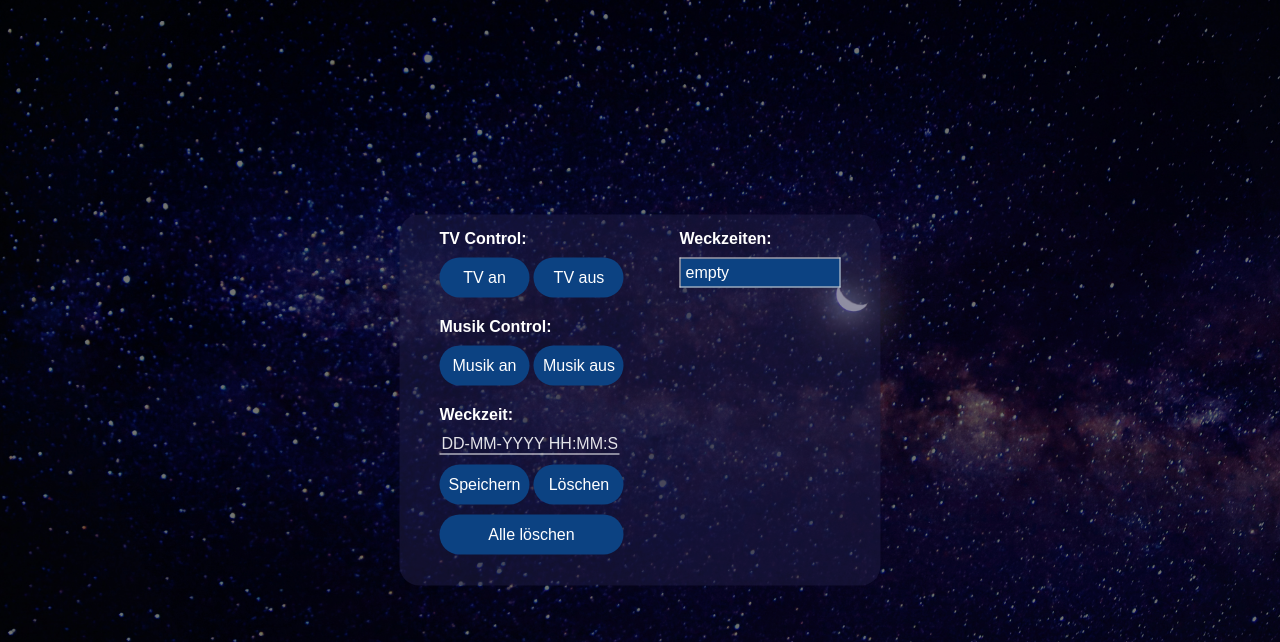
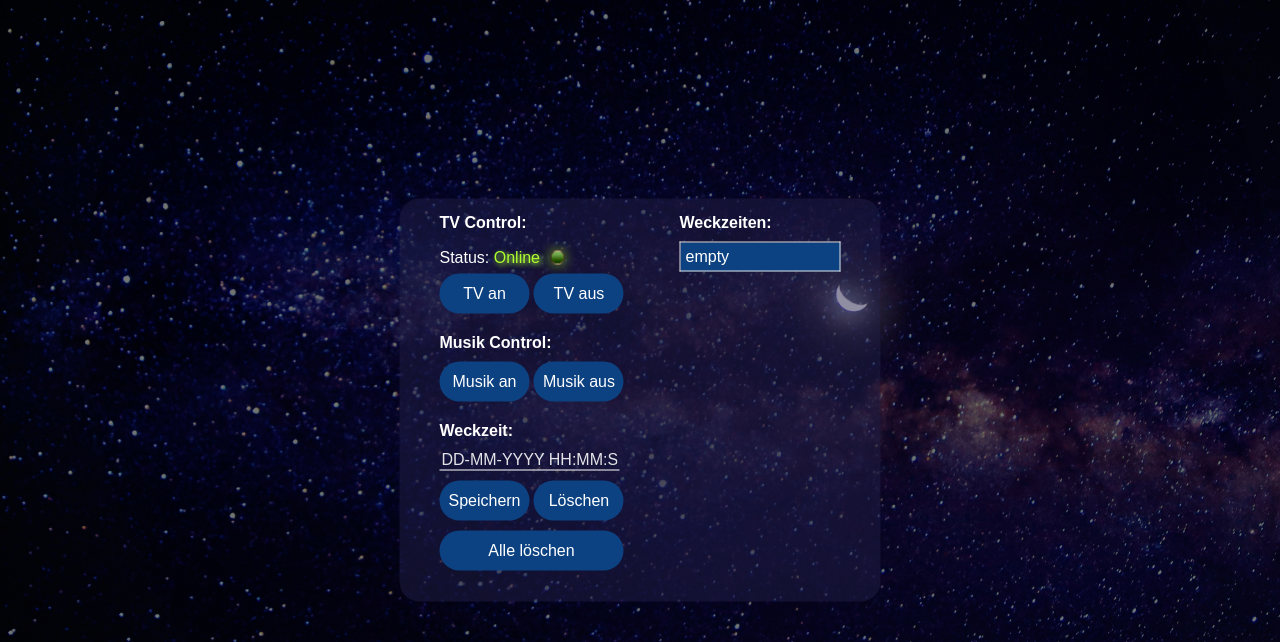
Before and after one commit to HGotthard/TV_Clock, a PHP site: page / in a window 1280 px wide. Shown: the top 642 px of the page. Run offline with PHP 8.4, Linux system fonts and the light colour scheme; data that the repository does not hold is empty.

Commit message:
Online Offline Function
added a function to see if tv is on or off

```diff
--- a/Musik_off.php
+++ /dev/null
@@ -1,4 +0,0 @@
-<?php
-echo exec('echo p > /var/run/omxctl');
-header('Location: /index.php?success=true');
-?>
--- a/TV_off.php
+++ /dev/null
@@ -1,4 +0,0 @@
-<?php
-echo exec('echo "standby 0" | cec-client -s -d 1');
-header('Location: /index.php?success=true');
-?>
--- a/index.php
+++ b/index.php
@@ -7,7 +7,21 @@
    <div class="header">
       <div class="clockbox">
          <form action="index.php" method="post">
+
             <p>TV Control:</p>
+            <div class="status">
+
+            <?php
+                $status = exec('echo pow 0 | cec-client -d 1 -s');
+                if($status == "power status: standby"){
+                    echo '<div class="offline"></div>'.'Status: <span class="offtext">Offline</span>';
+                }else{
+                   echo '<div class="online"></div>'.'Status: <span class="ontext">Online</span>';
+                }
+
+
+            ?>
+            </div>
             <input formaction="action.php?action=1" type="submit" value="TV an">
             <input formaction="action.php?action=2" type="submit" value="TV aus">
             <p>Musik Control:</p>
@@ -83,7 +97,7 @@
                 $i     = $i + 1;
                 $date  = new DateTime($row["ts"]);
                 $datum = $date->format('d.m.Y H:i:s');
-                echo "<tr><td>" . $datum . "</td></tr>";
+                echo "<tr><td>". $datum ."</td></tr>";
             }
             if ($i == 0) {
                 echo "<tr><td>empty</td></tr>";
--- a/style.css
+++ b/style.css
@@ -106,3 +106,33 @@ td:nth-child(even) {
 .deleteall {
     width: 184px !important;
 }
+
+.status {
+    line-height: 32px;
+}
+
+.offline {
+    background: url(/res/off.png);
+    width: 32px;
+    height: 32px;
+    float: right;
+    margin-right: 33%;
+}
+
+.online {
+    background: url(/res/on.png);
+    width: 32px;
+    height: 32px;
+    float: right;
+    margin-right: 33%;
+}
+
+.offtext {
+    color: red;
+    text-shadow: 2px 2px 5px red;
+}
+
+.ontext {
+    color: greenyellow;
+    text-shadow: 2px 2px 5px greenyellow;
+}
```
Also changed, not shown: res/off.png (added), res/on.png (added).
